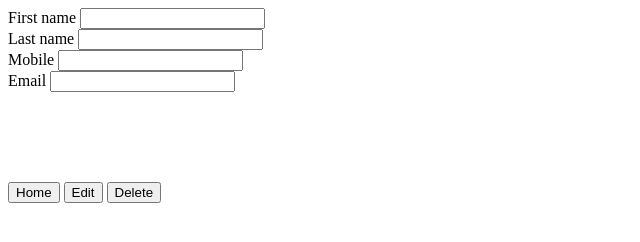
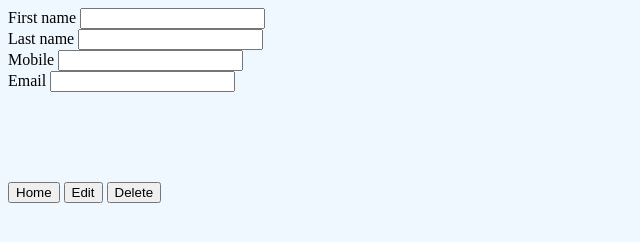
Before and after one commit to Dean1411/Contact_BookApp, a plain HTML site: page edit-contact.html in a window 1280 px wide. Shown: the whole page, without its empty margins (0-640 px from the left). Drawn offline with Linux system fonts and the light colour scheme; no server answers.

Commit message:
Commit
Added style sheet file and tags and back ground color

```diff
--- a/edit-contact.html
+++ b/edit-contact.html
@@ -3,6 +3,7 @@
     <head>
         <meta charset="UTF-8">
         <title>Edit Contact</title>
+        <link rel="stylesheet" href="style.css">
     </head>
     <body onload="getContact()">
             <div id="avatarImage"></div>
--- /dev/null
+++ b/style.css
@@ -0,0 +1,3 @@
+html{
+    background-color: aliceblue;
+}
```
Also changed, not shown: add-contact.html (+1 -0 lines), enter-api-key.html (+1 -0 lines), index.html (+1 -1 lines).
